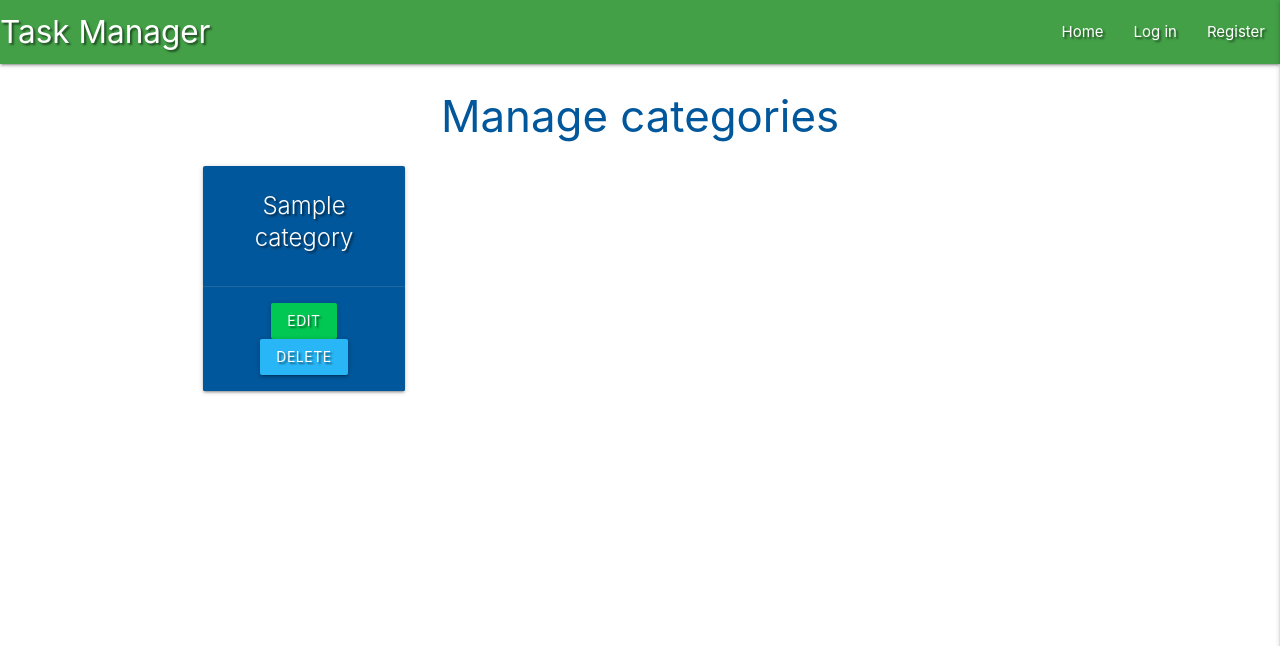
After one commit to Jade-ux/Task-Manager-MongoDB, a Flask app: a page that uses templates/base.html in a window 1280 px wide. The commit adds this page. Shown: the top 646 px of the page. Run offline with Flask 2, Linux system fonts and the light colour scheme; a database or web service that is not in the repository returns one stand-in record (values such as "Sample title"); some libraries are stand-ins or nearby versions.

Commit message:
Add manage categories template.

```diff
--- a/app.py
+++ b/app.py
@@ -138,6 +138,19 @@ def edit_task(task_id):
     return render_template("edit_task.html", task=task, categories=categories)
 
 
+@app.route("/delete_task/<task_id>")
+def delete_task(task_id):
+    mongo.db.tasks.remove({"_id": ObjectId(task_id)})
+    flash("Task successfully deleted")
+    return redirect(url_for("get_tasks"))
+
+
+@app.route("/get_categories)")
+def get_categories():
+    categories = list(mongo.db.categories.find().sort("category_name", 1))
+    return render_template("categories.html", categories=categories)
+
+
 if __name__ == "__main__":
     app.run(host=os.environ.get("IP"),
             port=int(os.environ.get("PORT")),
--- a/templates/base.html
+++ b/templates/base.html
@@ -23,7 +23,9 @@
                 {% if session.user %}
                     <li><a href="{{ url_for('profile', username=session['user']) }}">Profile</a></li>
                     <li><a href="{{ url_for('add_task') }}">New Task</a></li>
-                    <li><a href="#">Manage categories</a></li>
+                {% if session.user|lower == "admin"|lower %}
+                    <li><a href="{{ url_for('get_categories') }}">Manage categories</a></li>
+                {% endif %}
                     <li><a href="{{ url_for('logout') }}">Log out</a></li>
                 <!--if there is no user sessioon cookie-->
                 {% else %}
@@ -40,7 +42,9 @@
         {% if session.user %}
             <li><a href="{{ url_for('profile', username=session['user']) }}">Profile</a></li>
             <li><a href="{{ url_for('add_task') }}">New Task</a></li>
-            <li><a href="#">Manage categories</a></li>
+            {% if session.user|lower == "admin"|lower %}
+                <li><a href="{{ url_for('get_categories') }}">Manage categories</a></li>
+            {% endif %}
             <li><a href="{{ url_for('logout') }}">Log out</a></li>
             <!--if there is no user sessioon cookie-->
         {% else %}
--- /dev/null
+++ b/templates/categories.html
@@ -0,0 +1,21 @@
+{% extends "base.html" %}
+{% block content %}
+
+<h3 class="light-blue-text text-darken-4 center-align">Manage categories</h3>
+
+<div class="row">
+    {% for category in categories %}
+        <div class="col s12 m3">
+            <div class="card light-blue darken-4 text-shadow center-align">
+                <div class="card-content white-text">
+                    <span class="card-title">{{ category.category_name }}</span>
+                </div>
+                <div class="card-action">
+                    <a href="#" class="btn green accent-4">Edit</a>
+                    <a href="#" class="btn light-blue lighten-1">Delete</a>
+                </div>
+            </div>
+        </div>
+    {% endfor %}
+</div>
+{% endblock %}
--- a/templates/tasks.html
+++ b/templates/tasks.html
@@ -10,7 +10,7 @@
             <div class="col s3">
                 <i class="fas fa-caret-down"></i>
                 {% if session.user|lower == task.created_by|lower %}
-                <a href="" class="btn-small green accent-4">Done</a>
+                <a href="{{ url_for('delete_task', task_id=task._id) }}" class="btn-small green accent-4">Done</a>
                 <a href="{{ url_for('edit_task', task_id=task._id) }}" class="btn-small light-blue lighten-1">Edit</a>
                 {% endif %}
             </div>
```
